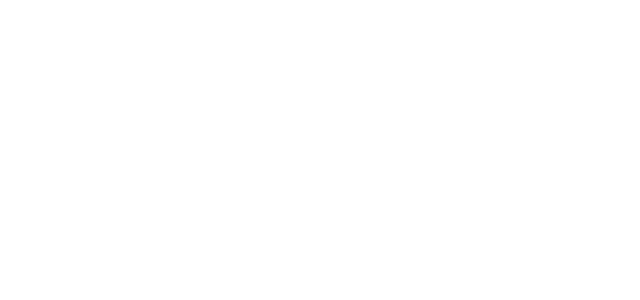
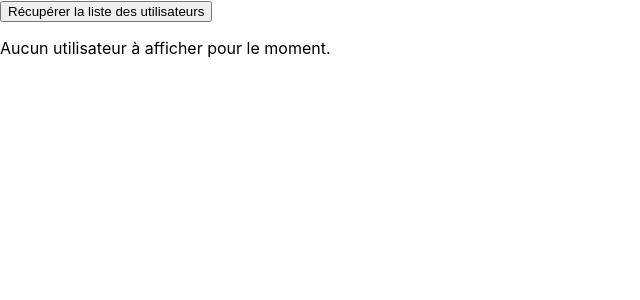
Before and after one commit to HeyTiainnes/tkc, a React (Create React App) app: page /GetUsers in a window 1280 px wide. Before the commit this address had no page. Shown: the top 300 px of the page, without its empty margins (0-640 px from the left). Built offline with nearby package versions, Linux system fonts and the light colour scheme.

Commit message:
getAllOK

```diff
--- a/src/App.tsx
+++ b/src/App.tsx
@@ -1,6 +1,7 @@
 import React from 'react';
 //import inscriptionPage from './pages/inscriptionPage';
 import { BrowserRouter, Route, Routes } from "react-router-dom";
+import GetUsers from './pages/GetUsers';
 import InscriptionPage from './pages/InscriptionPage';
 // import Testes from './pages/test';
 // import UsersList from './pages/theyUsersListPage';
@@ -16,7 +17,7 @@
 
           <Route path="/InscriptionPage" element={<InscriptionPage />} />
 
-
+          <Route path="/GetUsers" element={<GetUsers />} />
         </Routes>
       </BrowserRouter>
     </div>
--- /dev/null
+++ b/src/pages/GetUsers.tsx
@@ -0,0 +1,132 @@
+import { useRef, useState } from "react";
+import axios from "axios";
+
+// Interface pour définir la forme d'un objet ou d'une classe
+export interface UsersList {
+    id_users: string;
+    name: string;
+    mail: string;
+    password: string;
+}
+
+const GetUsers = () => {
+    // Déclaration d'un state pour stocker la liste des utilisateurs
+    const [listUsers, setListUsers] = useState<UsersList[]>([]);
+    // Référence au bouton de récupération des utilisateurs
+    const BtnUsersList = useRef<HTMLButtonElement>(null);
+
+    // Fonction de gestion de l'événement de clic sur le bouton de récupération des utilisateurs
+    const BtnHandlerClick = () => {
+        // Requête pour récupérer la liste des utilisateurs depuis l'API
+        axios
+            .get("http://localhost:3000/theyUsers")
+            .then((response) => {
+                // Mise à jour du state avec la liste des utilisateurs récupérée depuis l'API
+                setListUsers(response.data);
+            })
+            .catch((error) => {
+                // Gestion des erreurs en cas d'échec de la récupération de la liste des utilisateurs depuis l'API
+                console.log("Erreur lors de la récupération de la liste des utilisateurs", error);
+            });
+    };
+
+    return (
+        <div>
+            {/* Bouton de récupération des utilisateurs */}
+            <button ref={BtnUsersList} onClick={BtnHandlerClick}>
+                Récupérer la liste des utilisateurs
+            </button>
+            {/* Affichage de la liste des utilisateurs */}
+            {listUsers.length > 0 ? (
+                listUsers.map((user) => (
+                    <div key={user.id_users}>
+                        <p>Nom: {user.name}</p>
+                        <p>Email: {user.mail}</p>
+                    </div>
+                ))
+            ) : (
+                <p>Aucun utilisateur à afficher pour le moment.</p>
+            )}
+        </div>
+    );
+};
+
+export default GetUsers;
+
+
+
+// import { useNavigate } from "react-router-dom"
+// import { useRef, FormEvent, useState, useEffect } from "react";
+// import axios from "axios";
+
+// // Interface pour définir la forme d'un objet ou d'une classe
+// export interface UsersList {
+//     id_users: string;
+//     name: string;
+//     mail: string;
+//     password: string;
+// }
+
+// const UsersList = () => {
+//     // Déclaration d'un state pour stocker la liste des utilisateurs
+//     const [listUsers, setListUsers] = useState<UsersList[]>([]);
+
+//     // Utilisation du hook useEffect pour effectuer une action au chargement de la page
+//     useEffect(() => {
+//         // Requête pour récupérer la liste des utilisateurs depuis l'API
+//         axios.get("http://localhost:3000/theyUsers")
+//             .then((retourListDesUsers) => {
+//                 // Mise à jour du state avec la liste des utilisateurs récupérée depuis l'API
+//                 setListUsers(retourListDesUsers.data);
+//             })
+//             .catch((erreur) => {
+//                 // Gestion des erreurs en cas d'échec de la récupération de la liste des utilisateurs depuis l'API
+//                 console.log("Erreur lors de la récupération de la liste des utilisateurs", erreur);
+//             });
+//     }, []); // Le tableau vide en deuxième argument indique que cette requête ne doit être exécutée qu'une seule fois, au chargement de la page.
+
+//     return (
+//         <div>
+//             {/* Affichage de la liste des utilisateurs */}
+//             {listUsers.map((user) => (
+//                 <div key={user.id_users}>
+//                     <p>Nom: {user.name}</p>
+//                     <p>Email: {user.mail}</p>
+//                 </div>
+//             ))}
+//         </div>
+//     );
+// };
+
+// export default UsersList;
+
+// import { useNavigate } from "react-router-dom"
+// import { useRef, FormEvent, useState, useEffect } from "react";
+// import axios from "axios";
+// // interface pour definir la forme d'un objet ou d'une classe
+// export interface UsersList {
+//     id_users: string;
+//     name: string;
+//     mail: string;
+//     password: string;
+// }
+
+// const UsersList = () => {
+//     const [listUsers, setListUsers] = useState<UsersList[]>([]);
+
+// // recuperation de tous les users
+// useEffect(() => {
+//     //requette passée au back
+//     axios
+//     .get("http://localhost:3000/theyUsers")
+
+// })
+// .then((retourListDesUsers) => {
+
+
+// })
+
+
+//     return <div><p>UsersList</p></div>
+// }
+// export default UsersList;
```
Also changed, not shown: src/pages/DelUsers.tsx (added, +10 -0 lines).
